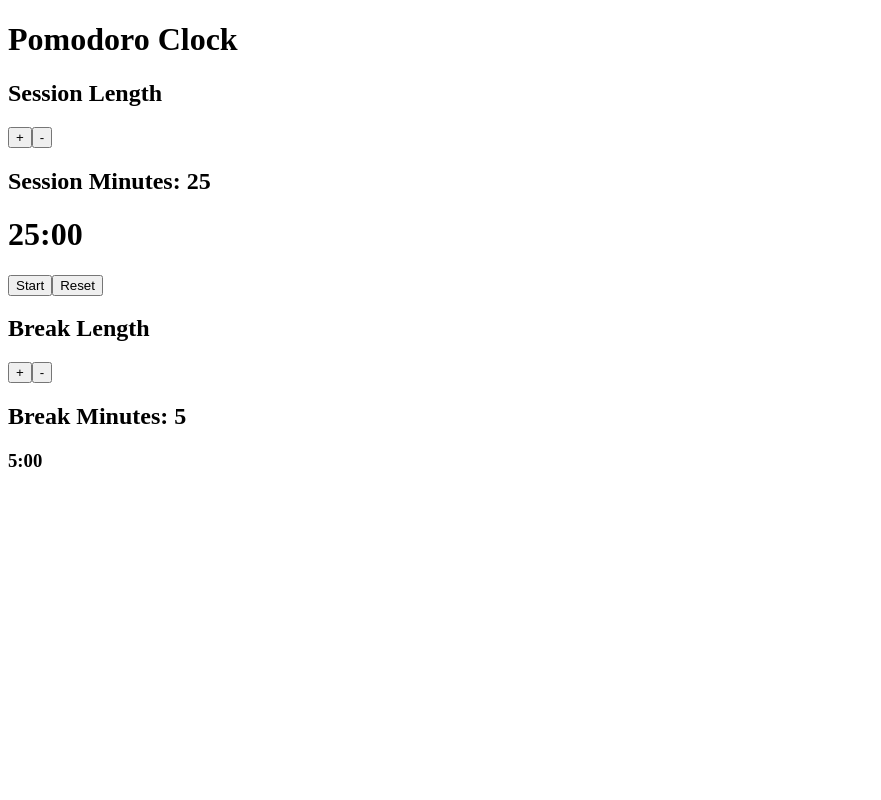
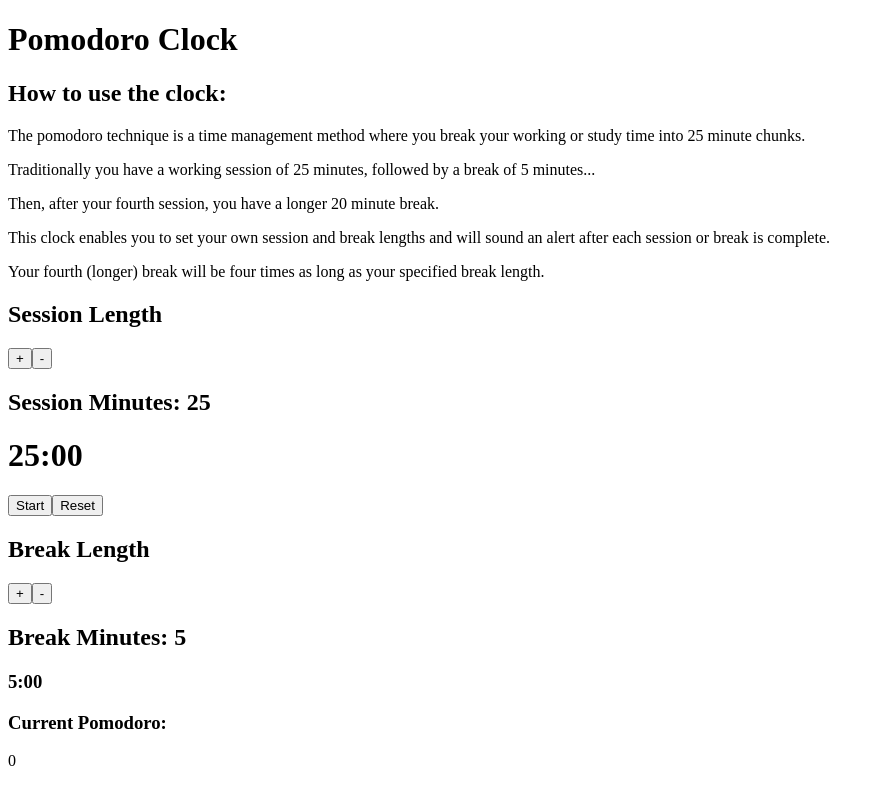
Before and after one commit to mike1234-pixel/fcc-frontend-libraries-project-five, a React (Create React App) app: page / in a window 1280 px wide. Shown: the whole page, without its empty margins (0-881 px from the left). Built offline with nearby package versions, Linux system fonts and the light colour scheme.

Commit message:
added current pomodoro counter to page

```diff
--- a/public/index.html
+++ b/public/index.html
@@ -18,6 +18,5 @@
   </head>
   <body>
     <div id="root"></div>
-    <!-- <script src="https://cdn.freecodecamp.org/testable-projects-fcc/v1/bundle.js"></script> -->
   </body>
 </html>
--- a/src/App.js
+++ b/src/App.js
@@ -5,39 +5,30 @@ function App() {
   return (
     <div>
       <h1>Pomodoro Clock</h1>
+      <h2>How to use the clock:</h2>
+      <p>
+        The pomodoro technique is a time management method where you break your
+        working or study time into 25 minute chunks.
+      </p>
+      <p>
+        Traditionally you have a working session of 25 minutes, followed by a
+        break of 5 minutes...
+      </p>
+      <p>Then, after your fourth session, you have a longer 20 minute break.</p>
+      <p>
+        This clock enables you to set your own session and break lengths and
+        will sound an alert after each session or break is complete.
+      </p>
+      <p>
+        Your fourth (longer) break will be four times as long as your specified
+        break length.
+      </p>
       <Clock />
     </div>
   );
 }
 
 export default App;
-/* Code:
-    1) set the default state of session minutes and seconds as 25:00 and break session and minutes as 05:00 ✔
-    ✔ create click handlers
-    2) write a increment function for session and bind it ✔
-    3) write a decrement function for session and bind it ✔
-    4) write a increment function for break and bind it ✔
-    5) write a decrement function for break and bind it ✔
-    ✔ create and display countdown timer
-    6) create countdown timer function which starts onclick of start button ✔
-    7) in the render, when seconds is less than 10, add '0' before seconds, else just display seconds. this gives 0:00 format for seconds. ✔
-    ✔ create onclick to pause and reset functions
-    8) create onclick pause handler ✔
-    9) create onclick reset handler - resets state to original and clearInterval method stops it automatically counting down again ✔
-    ✔ bug - all works fine unless you click start again by mistake - then pause doesn't work, and the countdown speeds up??
-    ✔ bug fixed - added state property 'timerOn' to toggle true/ false. handleStart sets to true, handlePause sets to false
-    ✔ handleStart only runs the countdown when timerOn is false
-    ✔ false means it's not already running, when it is already running (true) we don't want the countdown to try to execute.
-    10) add ternaries to decrementSessionMinutes and decrementBreakMinutes to stop user decrementing these to less than 1 minute. ✔
-    11) play audio file when timer hits 00:00 ✔
-    12) run a function in the same place as the audio which starts the break timer
-    ✔ bug - startBreakTimer running by itself on page load
-    ✔ bug fixed - removed the bind for startBreakTimer from the constructor. Now works.
-    13) add new state container called 'sequenceNumber' which tracks how many times handleStart has run, longerBreak runs when sequenceNumber is divisible by 4 (so on the fourth, eighth, twelth rounds etc) ✔
-    14) at the top of handleStart increment sequenceNumber ✔
-    15) where breakTimer is called add a control statement - if sequenceNumber % 4 === 0, run longerBreak, else run breakTimer
-
-*/
 
 /* Pseudocode
 Can't convert a number into an actual time as this is not a data type.
@@ -61,15 +52,15 @@ Run a function that decrements the seconds then decrements the minutes when seco
 ↓
 7) until 00:00 (minutes and seconds are 0) ✔
 ↓
-8) start decrementing from session length again
+8) start decrementing from session length again ✔
 ↓
-9) until 00:00, start decrementing from break length
+9) until 00:00, start decrementing from break length ✔
 ↓
-10) until this sequence has happened four times
+10) until this sequence has happened four times ✔
 ↓
-11) then decrement the long break, which will be the break length x 4
+11) then decrement the long break, which will be the break length x 4  ✔
 ↓
-12) start from step 1 again.
+12) start from step 1 again. ✔
 */
 
 // audio file from here: http://soundbible.com/2157-Text-Message-Alert-4.html
--- a/src/Clock.jsx
+++ b/src/Clock.jsx
@@ -245,7 +245,8 @@ class Clock extends Component {
         breakMinutes: 5,
         breakSeconds: 0,
         breakMinutesDecrementing: 5,
-        breakSecondsDecrementing: 0
+        breakSecondsDecrementing: 0,
+        sequenceNumber: 0
       };
     });
     clearInterval(this.myInterval);
@@ -322,6 +323,8 @@ class Clock extends Component {
               ? "0" + this.state.breakSecondsDecrementing
               : this.state.breakSecondsDecrementing}
           </h3>
+          <h3>Current Pomodoro:</h3>
+          <p>{this.state.sequenceNumber}</p>
         </div>
       </div>
     );
@@ -329,9 +332,3 @@ class Clock extends Component {
 }
 
 export default Clock;
-
-// set 8 value at once (four of each of session and break lengths), and run as a chain
-// if seshvalue1 == 0 and breakvalue == 0 (both values depleted),
-// run the function with seshvalue 2 and breakvalue2 as starting points
-
-//           <button onClick={this.handlePause}>Pause</button>
```
